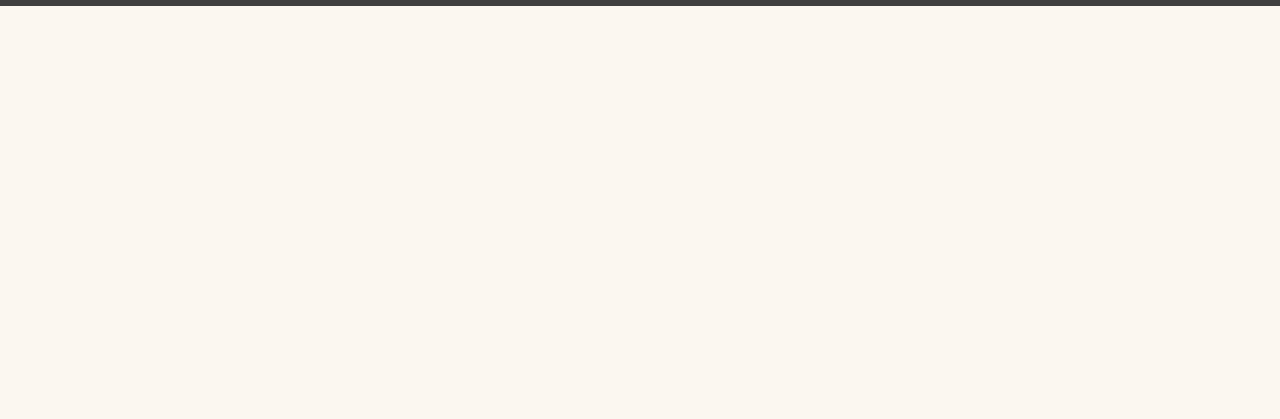
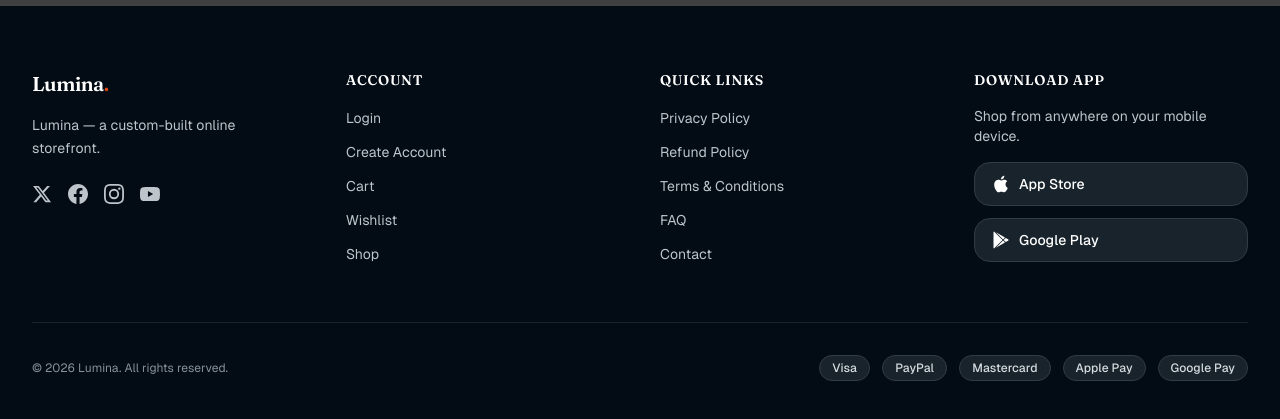
Before and after one commit to AmineMabrouk17/ecommerce-website, a Next.js app: page / in a window 1280 px wide. Shown: the part 1653-2072 px from the top of the page. Before the commit the page ends 1659 px from the top, so only its background shows below. Built offline with nearby package versions, Linux system fonts and the light colour scheme; no server answers; the database is empty; grey boxes are pictures that could not be loaded.

Commit message:
Fixes #81: implement full footer with multi-column layout, social links, and payment icons (#92)

```diff
--- a/app/layout.tsx
+++ b/app/layout.tsx
@@ -3,6 +3,7 @@ import { Fraunces } from "next/font/google";
 import localFont from "next/font/local";
 import { Providers } from "@/app/providers";
 import { CartDrawer } from "@/components/cart/cart-drawer";
+import { SiteFooter } from "@/components/site/footer";
 import { SiteHeader } from "@/components/site/header";
 import { siteConfig } from "@/config/site";
 import "./globals.css";
@@ -45,6 +46,7 @@ export default function RootLayout({
           <SiteHeader />
           {children}
           <CartDrawer />
+          <SiteFooter />
         </Providers>
       </body>
     </html>
--- /dev/null
+++ b/components/site/footer.tsx
@@ -0,0 +1,195 @@
+import Link from "next/link";
+import { siteConfig } from "@/config/site";
+
+function TwitterIcon({ className }: { className?: string }) {
+  return (
+    <svg className={className} viewBox="0 0 24 24" fill="currentColor" aria-hidden>
+      <path d="M18.244 2.25h3.308l-7.227 8.26 8.502 11.24H16.17l-5.214-6.817L4.99 21.75H1.68l7.73-8.835L1.254 2.25H8.08l4.713 6.231zm-1.161 17.52h1.833L7.084 4.126H5.117z" />
+    </svg>
+  );
+}
+
+function FacebookIcon({ className }: { className?: string }) {
+  return (
+    <svg className={className} viewBox="0 0 24 24" fill="currentColor" aria-hidden>
+      <path d="M24 12.073c0-6.627-5.373-12-12-12s-12 5.373-12 12c0 5.99 4.388 10.954 10.125 11.854v-8.385H7.078v-3.47h3.047V9.43c0-3.007 1.792-4.669 4.533-4.669 1.312 0 2.686.235 2.686.235v2.953H15.83c-1.491 0-1.956.925-1.956 1.874v2.25h3.328l-.532 3.47h-2.796v8.385C19.612 23.027 24 18.062 24 12.073z" />
+    </svg>
+  );
+}
+
+function InstagramIcon({ className }: { className?: string }) {
+  return (
+    <svg className={className} viewBox="0 0 24 24" fill="currentColor" aria-hidden>
+      <path d="M12 2.163c3.204 0 3.584.012 4.85.07 3.252.148 4.771 1.691 4.919 4.919.058 1.265.069 1.645.069 4.849 0 3.205-.012 3.584-.069 4.849-.149 3.225-1.664 4.771-4.919 4.919-1.266.058-1.644.07-4.85.07-3.204 0-3.584-.012-4.849-.07-3.26-.149-4.771-1.699-4.919-4.92-.058-1.265-.07-1.644-.07-4.849 0-3.204.013-3.583.07-4.849.149-3.227 1.664-4.771 4.919-4.919 1.266-.057 1.645-.069 4.849-.069zM12 0C8.741 0 8.333.014 7.053.072 2.695.272.273 2.69.073 7.052.014 8.333 0 8.741 0 12c0 3.259.014 3.668.072 4.948.2 4.358 2.618 6.78 6.98 6.98C8.333 23.986 8.741 24 12 24c3.259 0 3.668-.014 4.948-.072 4.354-.2 6.782-2.618 6.979-6.98.059-1.28.073-1.689.073-4.948 0-3.259-.014-3.667-.072-4.947-.196-4.354-2.617-6.78-6.979-6.98C15.668.014 15.259 0 12 0zm0 5.838a6.162 6.162 0 100 12.324 6.162 6.162 0 000-12.324zM12 16a4 4 0 110-8 4 4 0 010 8zm6.406-11.845a1.44 1.44 0 100 2.881 1.44 1.44 0 000-2.881z" />
+    </svg>
+  );
+}
+
+function YoutubeIcon({ className }: { className?: string }) {
+  return (
+    <svg className={className} viewBox="0 0 24 24" fill="currentColor" aria-hidden>
+      <path d="M23.498 6.186a3.016 3.016 0 00-2.122-2.136C19.505 3.545 12 3.545 12 3.545s-7.505 0-9.377.505A3.017 3.017 0 00.502 6.186C0 8.07 0 12 0 12s0 3.93.502 5.814a3.016 3.016 0 002.122 2.136c1.871.505 9.376.505 9.376.505s7.505 0 9.377-.505a3.015 3.015 0 002.122-2.136C24 15.93 24 12 24 12s0-3.93-.502-5.814zM9.545 15.568V8.432L15.818 12l-6.273 3.568z" />
+    </svg>
+  );
+}
+
+const accountLinks = [
+  { label: "Login", href: "/login" },
+  { label: "Create Account", href: "/register" },
+  { label: "Cart", href: "/cart" },
+  { label: "Wishlist", href: "/wishlist" },
+  { label: "Shop", href: "/catalog" },
+];
+
+const quickLinks = [
+  { label: "Privacy Policy", href: "/privacy" },
+  { label: "Refund Policy", href: "/refund" },
+  { label: "Terms & Conditions", href: "/terms" },
+  { label: "FAQ", href: "/faq" },
+  { label: "Contact", href: "/contact" },
+];
+
+const socialLinks = [
+  { label: "Twitter", href: "#", icon: TwitterIcon },
+  { label: "Facebook", href: "#", icon: FacebookIcon },
+  { label: "Instagram", href: "#", icon: InstagramIcon },
+  { label: "YouTube", href: "#", icon: YoutubeIcon },
+];
+
+const paymentMethods = ["Visa", "PayPal", "Mastercard", "Apple Pay", "Google Pay"];
+
+export function SiteFooter() {
+  return (
+    <footer className="bg-gray-900 text-gray-300" role="contentinfo">
+      <div className="mx-auto max-w-7xl px-4 py-16 sm:px-6 lg:px-8">
+        <div className="grid grid-cols-1 gap-10 sm:grid-cols-2 lg:grid-cols-4">
+          {/* Brand */}
+          <div>
+            <Link
+              href="/"
+              className="font-display text-xl font-semibold tracking-tight text-white"
+            >
+              {siteConfig.name}
+              <span className="text-primary">.</span>
+            </Link>
+            <p className="mt-4 max-w-xs text-sm leading-relaxed text-gray-400">
+              {siteConfig.description}
+            </p>
+            <div className="mt-6 flex gap-4">
+              {socialLinks.map(({ label, href, icon: Icon }) => (
+                <a
+                  key={label}
+                  href={href}
+                  aria-label={label}
+                  className="text-gray-400 transition-colors hover:text-white"
+                >
+                  <Icon className="h-5 w-5" aria-hidden />
+                </a>
+              ))}
+            </div>
+          </div>
+
+          {/* Account */}
+          <div>
+            <h2 className="font-display text-sm font-semibold uppercase tracking-wider text-white">
+              Account
+            </h2>
+            <ul className="mt-4 space-y-2.5">
+              {accountLinks.map(({ label, href }) => (
+                <li key={href}>
+                  <Link
+                    href={href}
+                    className="text-sm text-gray-400 transition-colors hover:text-white"
+                  >
+                    {label}
+                  </Link>
+                </li>
+              ))}
+            </ul>
+          </div>
+
+          {/* Quick Links */}
+          <div>
+            <h2 className="font-display text-sm font-semibold uppercase tracking-wider text-white">
+              Quick Links
+            </h2>
+            <ul className="mt-4 space-y-2.5">
+              {quickLinks.map(({ label, href }) => (
+                <li key={href}>
+                  <Link
+                    href={href}
+                    className="text-sm text-gray-400 transition-colors hover:text-white"
+                  >
+                    {label}
+                  </Link>
+                </li>
+              ))}
+            </ul>
+          </div>
+
+          {/* Download App */}
+          <div>
+            <h2 className="font-display text-sm font-semibold uppercase tracking-wider text-white">
+              Download App
+            </h2>
+            <p className="mt-4 text-sm text-gray-400">
+              Shop from anywhere on your mobile device.
+            </p>
+            <div className="mt-4 flex flex-col gap-3">
+              <a
+                href="#"
+                aria-label="Download on the App Store"
+                className="inline-flex h-11 items-center gap-2 rounded-lg border border-gray-700 bg-gray-800 px-4 text-sm font-medium text-white transition-colors hover:border-gray-500 hover:bg-gray-700"
+              >
+                <svg
+                  className="h-5 w-5 shrink-0"
+                  viewBox="0 0 24 24"
+                  fill="currentColor"
+                  aria-hidden
+                >
+                  <path d="M18.71 19.5c-.83 1.24-1.71 2.45-3.05 2.47-1.34.03-1.77-.79-3.29-.79-1.53 0-2 .77-3.27.82-1.31.05-2.3-1.32-3.14-2.53C4.25 17 2.94 12.45 4.7 9.39c.87-1.52 2.43-2.48 4.12-2.51 1.28-.02 2.5.87 3.29.87.78 0 2.26-1.07 3.8-.91.65.03 2.47.26 3.64 1.98-.09.06-2.17 1.28-2.15 3.81.03 3.02 2.65 4.03 2.68 4.04-.03.07-.42 1.44-1.38 2.83M13 3.5c.73-.83 1.94-1.46 2.94-1.5.13 1.17-.34 2.35-1.04 3.19-.69.85-1.83 1.51-2.95 1.42-.15-1.15.41-2.35 1.05-3.11z" />
+                </svg>
+                App Store
+              </a>
+              <a
+                href="#"
+                aria-label="Get it on Google Play"
+                className="inline-flex h-11 items-center gap-2 rounded-lg border border-gray-700 bg-gray-800 px-4 text-sm font-medium text-white transition-colors hover:border-gray-500 hover:bg-gray-700"
+              >
+                <svg
+                  className="h-5 w-5 shrink-0"
+                  viewBox="0 0 24 24"
+                  fill="currentColor"
+                  aria-hidden
+                >
+                  <path d="M3.609 1.814L13.792 12 3.61 22.186a.996.996 0 01-.61-.92V2.734a1 1 0 01.609-.92zm10.89 10.893l2.302 2.302-10.937 6.333 8.635-8.635zm3.199-3.198l2.807 1.626a1 1 0 010 1.73l-2.808 1.626L15.206 12l2.492-2.491zM5.864 2.658L16.8 8.99l-2.3 2.302-8.636-8.634z" />
+                </svg>
+                Google Play
+              </a>
+            </div>
+          </div>
+        </div>
+
+        {/* Bottom bar */}
+        <div className="mt-14 border-t border-gray-800 pt-8">
+          <div className="flex flex-col items-center justify-between gap-6 sm:flex-row">
+            <p className="text-xs text-gray-500">
+              &copy; {new Date().getFullYear()} {siteConfig.name}. All rights
+              reserved.
+            </p>
+            <div className="flex flex-wrap items-center gap-3">
+              {paymentMethods.map((method) => (
+                <span
+                  key={method}
+                  className="inline-flex items-center rounded-md border border-gray-700 bg-gray-800 px-3 py-1 text-xs font-medium text-gray-300"
+                >
+                  {method}
+                </span>
+              ))}
+            </div>
+          </div>
+        </div>
+      </div>
+    </footer>
+  );
+}
```
